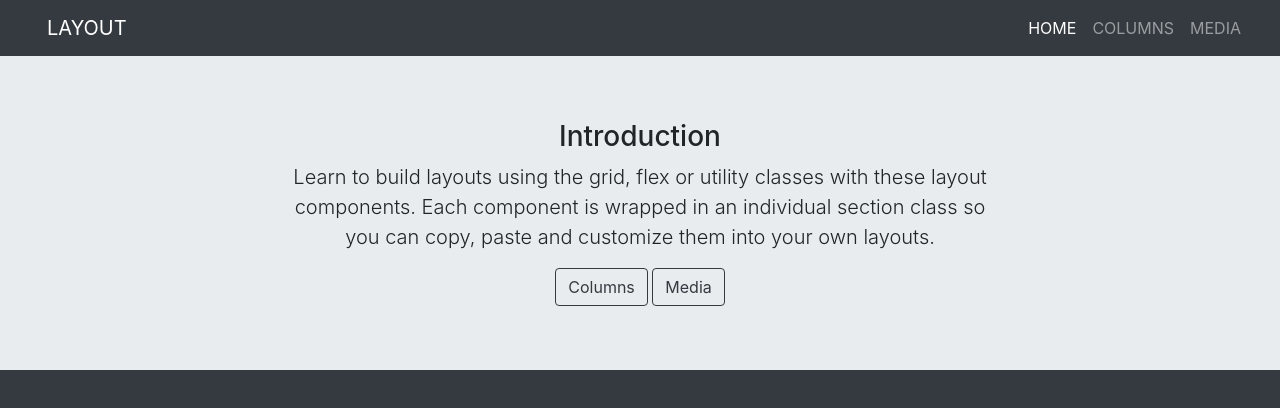
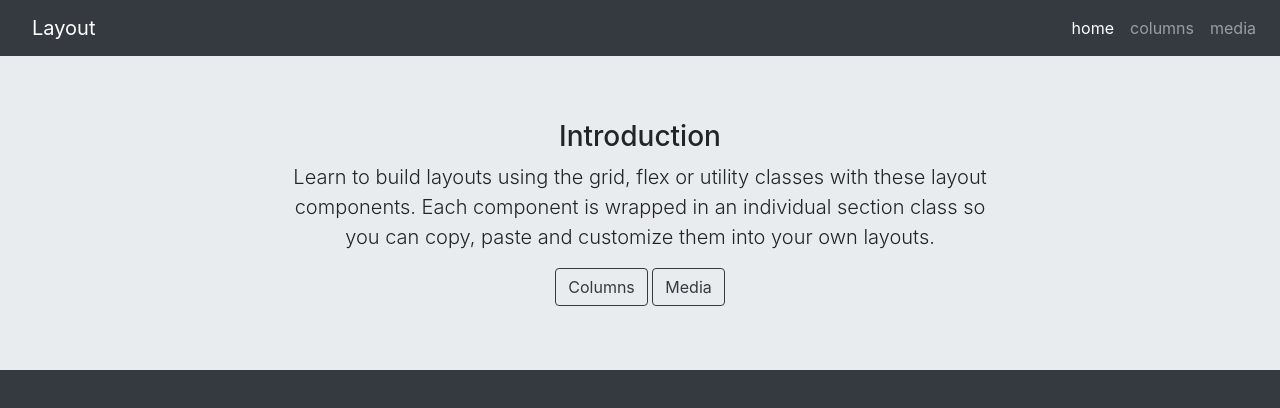
Before and after one commit to yaswanth6669/musical-spoon, a plain HTML site: page docs/index.html in a window 1280 px wide. Drawn offline with nearby package versions, Linux system fonts and the light colour scheme.

Commit message:
Simplified text-uppercase in files

```diff
--- a/docs/index.html
+++ b/docs/index.html
@@ -15,7 +15,7 @@
 
   <body class="bg-dark">
     <header id="page-hero" class="site-header d-flex flex-column align-content-between">
-      <nav class="site-nav family-sans navbar navbar-expand-md bg-dark navbar-dark">
+      <nav class="site-nav family-sans navbar navbar-expand-md bg-dark navbar-dark text-uppercase>
         <div class="container-fluid">
           <button
             type="button"
@@ -28,9 +28,9 @@
             <span class="navbar-toggler-icon"></span>
           </button>
 
-          <a class="navbar-brand text-uppercase" href="#page-hero"><a class="navbar-brand text-uppercase" href="index.html">Layout</a>
+          <a class="navbar-brand" href="#page-hero"><a class="navbar-brand" href="index.html">Layout</a>
           <div class="collapse navbar-collapse" id="myTogglerNav">
-            <div class="navbar-nav ml-auto font-weight-regular text-uppercase">
+            <div class="navbar-nav ml-auto font-weight-regular">
               <a class="nav-item nav-link text-white" href="index.html">home</a>
               <a class="nav-item nav-link" href="columns.html">columns</a>
               <a class="nav-item nav-link" href="media.html">media</a>
```
